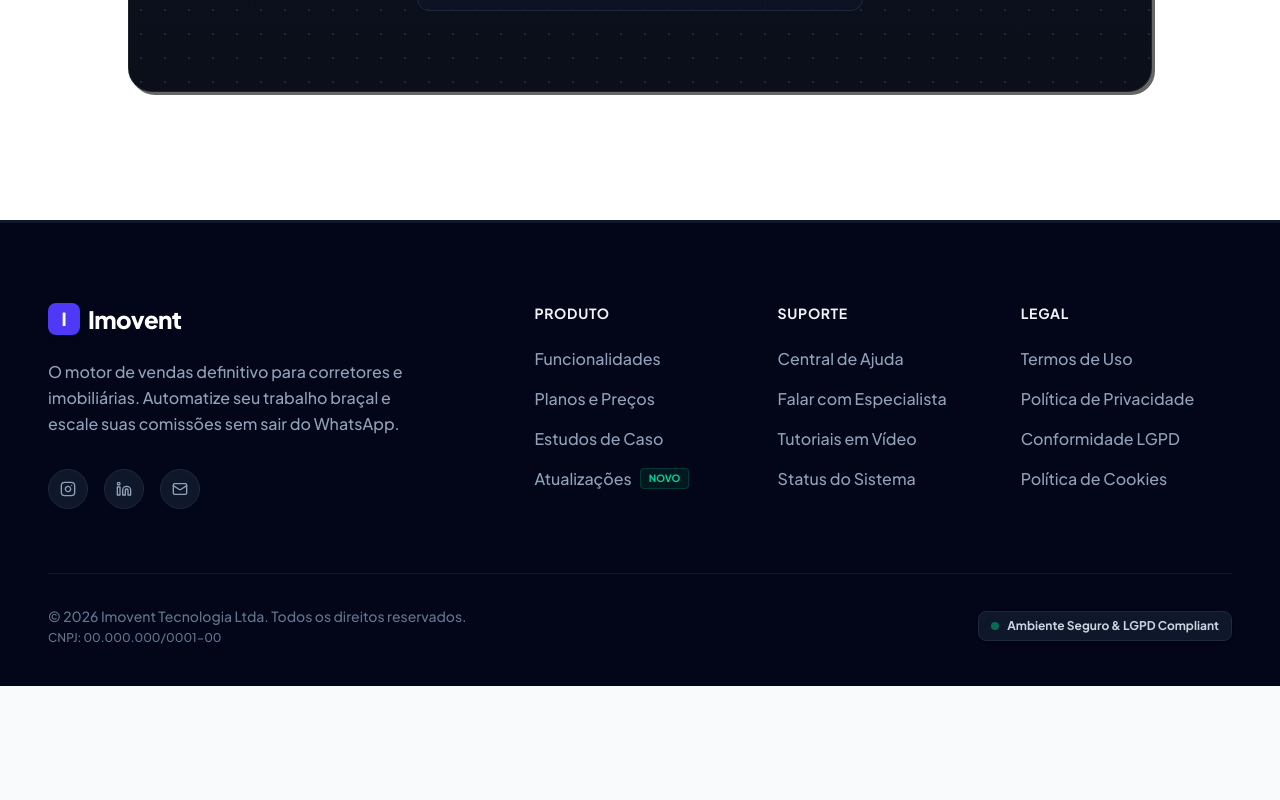
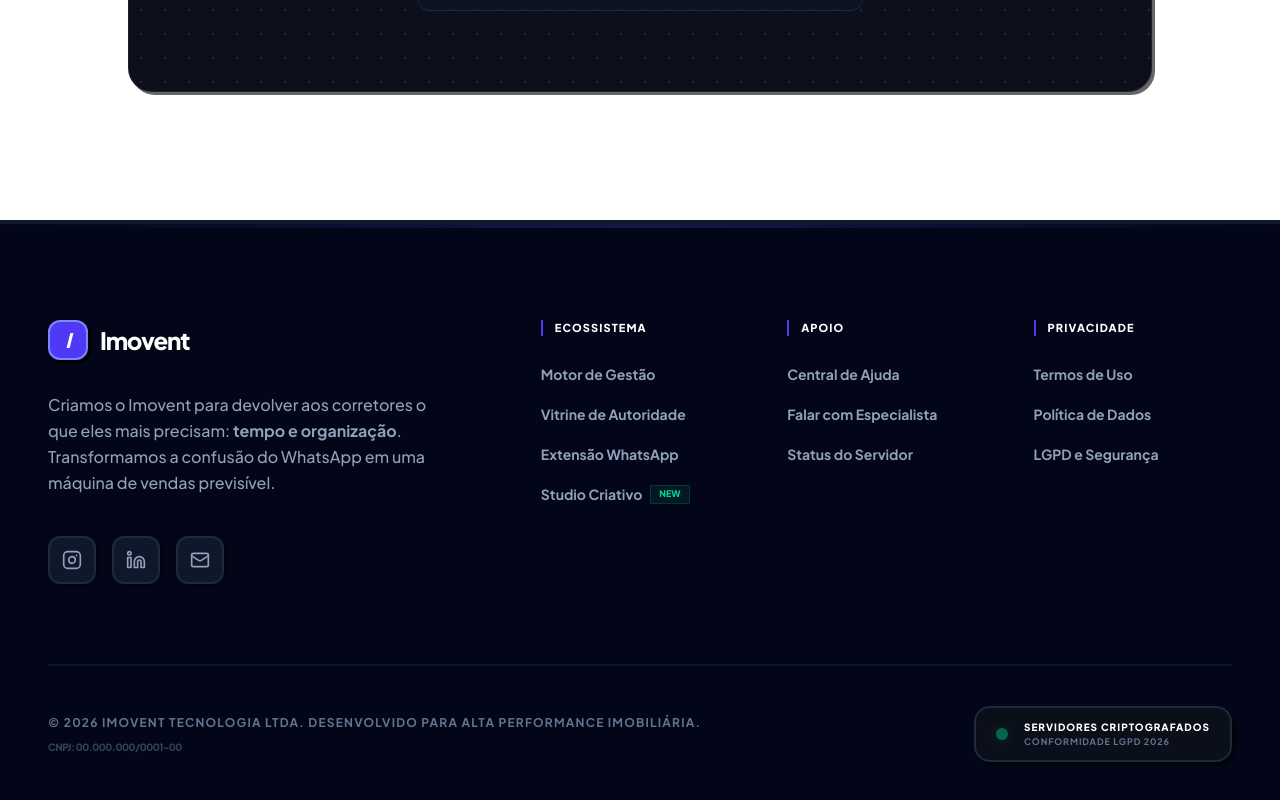
Before and after one commit to wendelvx/imovent-lp, a React (Vite) app: page / in a window 1280 px wide. Shown: the part 10413-11213 px from the top of the page. Before the commit the page ends 11099 px from the top, so only its background shows below. Built offline with nearby package versions, Linux system fonts and the light colour scheme.

Commit message:
Refactor Footer component for improved styling and layout
Updated Footer component with smoother hover effects and improved layout. Adjusted styles and structure for better visual appeal and organization.

```diff
--- a/src/components/landing/Footer.jsx
+++ b/src/components/landing/Footer.jsx
@@ -1,26 +1,21 @@
 import React from 'react';
 
-// SVGs otimizados diretamente no componente para evitar quebras de dependência (Zero-Config)
+// SVGs otimizados mantidos, mas com hover mais suave
 const InstagramIcon = ({ className }) => (
   <svg xmlns="http://www.w3.org/2000/svg" width="24" height="24" viewBox="0 0 24 24" fill="none" stroke="currentColor" strokeWidth="2" strokeLinecap="round" strokeLinejoin="round" className={className}>
-    <rect width="20" height="20" x="2" y="2" rx="5" ry="5"/>
-    <path d="M16 11.37A4 4 0 1 1 12.63 8 4 4 0 0 1 16 11.37z"/>
-    <line x1="17.5" x2="17.51" y1="6.5" y2="6.5"/>
+    <rect width="20" height="20" x="2" y="2" rx="5" ry="5"/><path d="M16 11.37A4 4 0 1 1 12.63 8 4 4 0 0 1 16 11.37z"/><line x1="17.5" x2="17.51" y1="6.5" y2="6.5"/>
   </svg>
 );
 
 const LinkedinIcon = ({ className }) => (
   <svg xmlns="http://www.w3.org/2000/svg" width="24" height="24" viewBox="0 0 24 24" fill="none" stroke="currentColor" strokeWidth="2" strokeLinecap="round" strokeLinejoin="round" className={className}>
-    <path d="M16 8a6 6 0 0 1 6 6v7h-4v-7a2 2 0 0 0-2-2 2 2 0 0 0-2 2v7h-4v-7a6 6 0 0 1 6-6z"/>
-    <rect width="4" height="12" x="2" y="9"/>
-    <circle cx="4" cy="4" r="2"/>
+    <path d="M16 8a6 6 0 0 1 6 6v7h-4v-7a2 2 0 0 0-2-2 2 2 0 0 0-2 2v7h-4v-7a6 6 0 0 1 6-6z"/><rect width="4" height="12" x="2" y="9"/><circle cx="4" cy="4" r="2"/>
   </svg>
 );
 
 const MailIcon = ({ className }) => (
   <svg xmlns="http://www.w3.org/2000/svg" width="24" height="24" viewBox="0 0 24 24" fill="none" stroke="currentColor" strokeWidth="2" strokeLinecap="round" strokeLinejoin="round" className={className}>
-    <rect width="20" height="16" x="2" y="4" rx="2"/>
-    <path d="m22 7-8.97 5.7a1.94 1.94 0 0 1-2.06 0L2 7"/>
+    <rect width="20" height="16" x="2" y="4" rx="2"/><path d="m22 7-8.97 5.7a1.94 1.94 0 0 1-2.06 0L2 7"/>
   </svg>
 );
 
@@ -28,76 +23,84 @@ export default function Footer() {
   const currentYear = new Date().getFullYear();
 
   return (
-    <footer className="bg-slate-950 pt-20 pb-10 px-6 lg:px-12 border-t border-slate-900">
+    <footer className="bg-slate-950 pt-24 pb-12 px-6 lg:px-12 border-t-2 border-slate-900 relative">
+      {/* Background Decorativo Sutil */}
+      <div className="absolute top-0 left-0 w-full h-1 bg-gradient-to-r from-transparent via-indigo-500/20 to-transparent"></div>
+
       <div className="max-w-7xl mx-auto">
 
-        <div className="grid grid-cols-1 md:grid-cols-2 lg:grid-cols-5 gap-12 lg:gap-8 mb-16">
+        <div className="grid grid-cols-1 md:grid-cols-2 lg:grid-cols-5 gap-16 lg:gap-12 mb-20">
 
-          {/* Coluna da Marca (Ocupa 2 colunas no desktop) */}
+          {/* Coluna da Marca: Mais "Aliada" e menos "Militar" */}
           <div className="lg:col-span-2 flex flex-col items-start">
-            <div className="flex items-center gap-2 mb-6">
-              <div className="w-8 h-8 bg-indigo-600 rounded-lg flex items-center justify-center shadow-sm">
-                <span className="text-white font-black text-lg">I</span>
+            <div className="flex items-center gap-3 mb-8">
+              <div className="w-10 h-10 bg-indigo-600 border-2 border-indigo-400 rounded-xl flex items-center justify-center shadow-[3px_3px_0px_0px_rgba(0,0,0,1)]">
+                <span className="text-white font-black text-xl italic">I</span>
               </div>
-              <span className="text-2xl font-black text-white tracking-tight">Imovent</span>
+              <span className="text-2xl font-black text-white tracking-tighter">Imovent</span>
             </div>
-            <p className="text-slate-400 font-medium leading-relaxed mb-8 max-w-sm">
-              O motor de vendas definitivo para corretores e imobiliárias. Automatize seu trabalho braçal e escale suas comissões sem sair do WhatsApp.
+            <p className="text-slate-400 font-medium leading-relaxed mb-10 max-w-sm">
+              Criamos o Imovent para devolver aos corretores o que eles mais precisam: <strong>tempo e organização</strong>. Transformamos a confusão do WhatsApp em uma máquina de vendas previsível.
             </p>
+
             <div className="flex items-center gap-4">
-              <a href="#" className="w-10 h-10 bg-slate-900 border border-slate-800 rounded-full flex items-center justify-center text-slate-400 hover:text-white hover:bg-indigo-600 hover:border-indigo-500 transition-all duration-300">
-                <InstagramIcon className="w-4 h-4" />
-              </a>
-              <a href="#" className="w-10 h-10 bg-slate-900 border border-slate-800 rounded-full flex items-center justify-center text-slate-400 hover:text-white hover:bg-indigo-600 hover:border-indigo-500 transition-all duration-300">
-                <LinkedinIcon className="w-4 h-4" />
-              </a>
-              <a href="#" className="w-10 h-10 bg-slate-900 border border-slate-800 rounded-full flex items-center justify-center text-slate-400 hover:text-white hover:bg-indigo-600 hover:border-indigo-500 transition-all duration-300">
-                <MailIcon className="w-4 h-4" />
-              </a>
+              {[InstagramIcon, LinkedinIcon, MailIcon].map((Icon, idx) => (
+                <a
+                  key={idx}
+                  href="#"
+                  className="w-12 h-12 bg-slate-900 border-2 border-slate-800 rounded-xl flex items-center justify-center text-slate-400 hover:text-white hover:border-indigo-500 hover:bg-indigo-600/10 transition-all duration-300 group shadow-[3px_3px_0px_0px_rgba(0,0,0,0.3)] hover:shadow-none hover:translate-y-0.5"
+                >
+                  <Icon className="w-5 h-5" />
+                </a>
+              ))}
             </div>
           </div>
 
           {/* Coluna de Produto */}
-          <div className="flex flex-col gap-4">
-            <h4 className="text-slate-100 font-bold uppercase tracking-wider text-sm mb-2">Produto</h4>
-            <a href="#" className="text-slate-400 font-medium hover:text-indigo-400 transition-colors">Funcionalidades</a>
-            <a href="#" className="text-slate-400 font-medium hover:text-indigo-400 transition-colors">Planos e Preços</a>
-            <a href="#" className="text-slate-400 font-medium hover:text-indigo-400 transition-colors">Estudos de Caso</a>
-            <a href="#" className="text-slate-400 font-medium hover:text-indigo-400 transition-colors flex items-center gap-2">
-              Atualizações <span className="bg-emerald-500/10 text-emerald-400 text-[10px] font-bold px-2 py-0.5 rounded border border-emerald-500/20">NOVO</span>
+          <div className="flex flex-col gap-5">
+            <h4 className="text-white font-black uppercase tracking-widest text-[11px] mb-2 border-l-2 border-indigo-600 pl-3">Ecossistema</h4>
+            <a href="#" className="text-slate-400 font-bold text-sm hover:text-indigo-400 transition-colors">Motor de Gestão</a>
+            <a href="#" className="text-slate-400 font-bold text-sm hover:text-indigo-400 transition-colors">Vitrine de Autoridade</a>
+            <a href="#" className="text-slate-400 font-bold text-sm hover:text-indigo-400 transition-colors">Extensão WhatsApp</a>
+            <a href="#" className="text-slate-400 font-bold text-sm hover:text-indigo-400 transition-colors flex items-center gap-2 group">
+              Studio Criativo <span className="bg-emerald-500/10 text-emerald-400 text-[9px] font-black px-2 py-0.5 border border-emerald-500/20 group-hover:bg-emerald-500 group-hover:text-white transition-all">NEW</span>
             </a>
           </div>
 
           {/* Coluna de Suporte */}
-          <div className="flex flex-col gap-4">
-            <h4 className="text-slate-100 font-bold uppercase tracking-wider text-sm mb-2">Suporte</h4>
-            <a href="#" className="text-slate-400 font-medium hover:text-indigo-400 transition-colors">Central de Ajuda</a>
-            <a href="#" className="text-slate-400 font-medium hover:text-indigo-400 transition-colors">Falar com Especialista</a>
-            <a href="#" className="text-slate-400 font-medium hover:text-indigo-400 transition-colors">Tutoriais em Vídeo</a>
-            <a href="#" className="text-slate-400 font-medium hover:text-indigo-400 transition-colors">Status do Sistema</a>
+          <div className="flex flex-col gap-5">
+            <h4 className="text-white font-black uppercase tracking-widest text-[11px] mb-2 border-l-2 border-indigo-600 pl-3">Apoio</h4>
+            <a href="#" className="text-slate-400 font-bold text-sm hover:text-indigo-400 transition-colors">Central de Ajuda</a>
+            <a href="#" className="text-slate-400 font-bold text-sm hover:text-indigo-400 transition-colors font-black text-indigo-400">Falar com Especialista</a>
+            <a href="#" className="text-slate-400 font-bold text-sm hover:text-indigo-400 transition-colors">Status do Servidor</a>
           </div>
 
           {/* Coluna Legal */}
-          <div className="flex flex-col gap-4">
-            <h4 className="text-slate-100 font-bold uppercase tracking-wider text-sm mb-2">Legal</h4>
-            <a href="#" className="text-slate-400 font-medium hover:text-indigo-400 transition-colors">Termos de Uso</a>
-            <a href="#" className="text-slate-400 font-medium hover:text-indigo-400 transition-colors">Política de Privacidade</a>
-            <a href="#" className="text-slate-400 font-medium hover:text-indigo-400 transition-colors">Conformidade LGPD</a>
-            <a href="#" className="text-slate-400 font-medium hover:text-indigo-400 transition-colors">Política de Cookies</a>
+          <div className="flex flex-col gap-5">
+            <h4 className="text-white font-black uppercase tracking-widest text-[11px] mb-2 border-l-2 border-indigo-600 pl-3">Privacidade</h4>
+            <a href="#" className="text-slate-400 font-bold text-sm hover:text-indigo-400 transition-colors">Termos de Uso</a>
+            <a href="#" className="text-slate-400 font-bold text-sm hover:text-indigo-400 transition-colors">Política de Dados</a>
+            <a href="#" className="text-slate-400 font-bold text-sm hover:text-indigo-400 transition-colors">LGPD e Segurança</a>
           </div>
 
         </div>
 
-        {/* Bottom Bar: Copyright & LGPD Badge */}
-        <div className="pt-8 border-t border-slate-900 flex flex-col md:flex-row items-center justify-between gap-4">
-          <p className="text-slate-500 text-sm font-medium text-center md:text-left">
-            © {currentYear} Imovent Tecnologia Ltda. Todos os direitos reservados.<br className="hidden sm:block" />
-            <span className="text-xs">CNPJ: 00.000.000/0001-00</span>
-          </p>
+        {/* Bottom Bar: Copyright & Badge de Segurança Reestilizado */}
+        <div className="pt-10 border-t-2 border-slate-900 flex flex-col md:flex-row items-center justify-between gap-8">
+          <div className="text-center md:text-left">
+            <p className="text-slate-500 text-xs font-bold uppercase tracking-widest leading-relaxed">
+              © {currentYear} Imovent Tecnologia Ltda. <br className="md:hidden" />
+              Desenvolvido para alta performance imobiliária.
+            </p>
+            <span className="text-[10px] text-slate-700 font-black mt-2 block tracking-tighter">CNPJ: 00.000.000/0001-00</span>
+          </div>
 
-          <div className="flex items-center gap-2 px-3 py-1.5 bg-slate-900 border border-slate-800 rounded-lg shadow-sm">
-            <div className="w-2 h-2 bg-emerald-500 rounded-full animate-pulse"></div>
-            <span className="text-xs font-bold text-slate-300">Ambiente Seguro & LGPD Compliant</span>
+          <div className="flex items-center gap-4 px-5 py-3 bg-[#0B0F19] border-2 border-slate-800 rounded-2xl shadow-[4px_4px_0px_0px_rgba(0,0,0,0.5)]">
+            <div className="w-3 h-3 bg-emerald-500 rounded-full animate-pulse shadow-[0_0_10px_rgba(16,185,129,0.4)]"></div>
+            <div className="flex flex-col">
+              <span className="text-[10px] font-black text-white uppercase tracking-widest">Servidores Criptografados</span>
+              <span className="text-[9px] font-bold text-slate-500 uppercase tracking-widest">Conformidade LGPD 2026</span>
+            </div>
           </div>
         </div>
 
```
